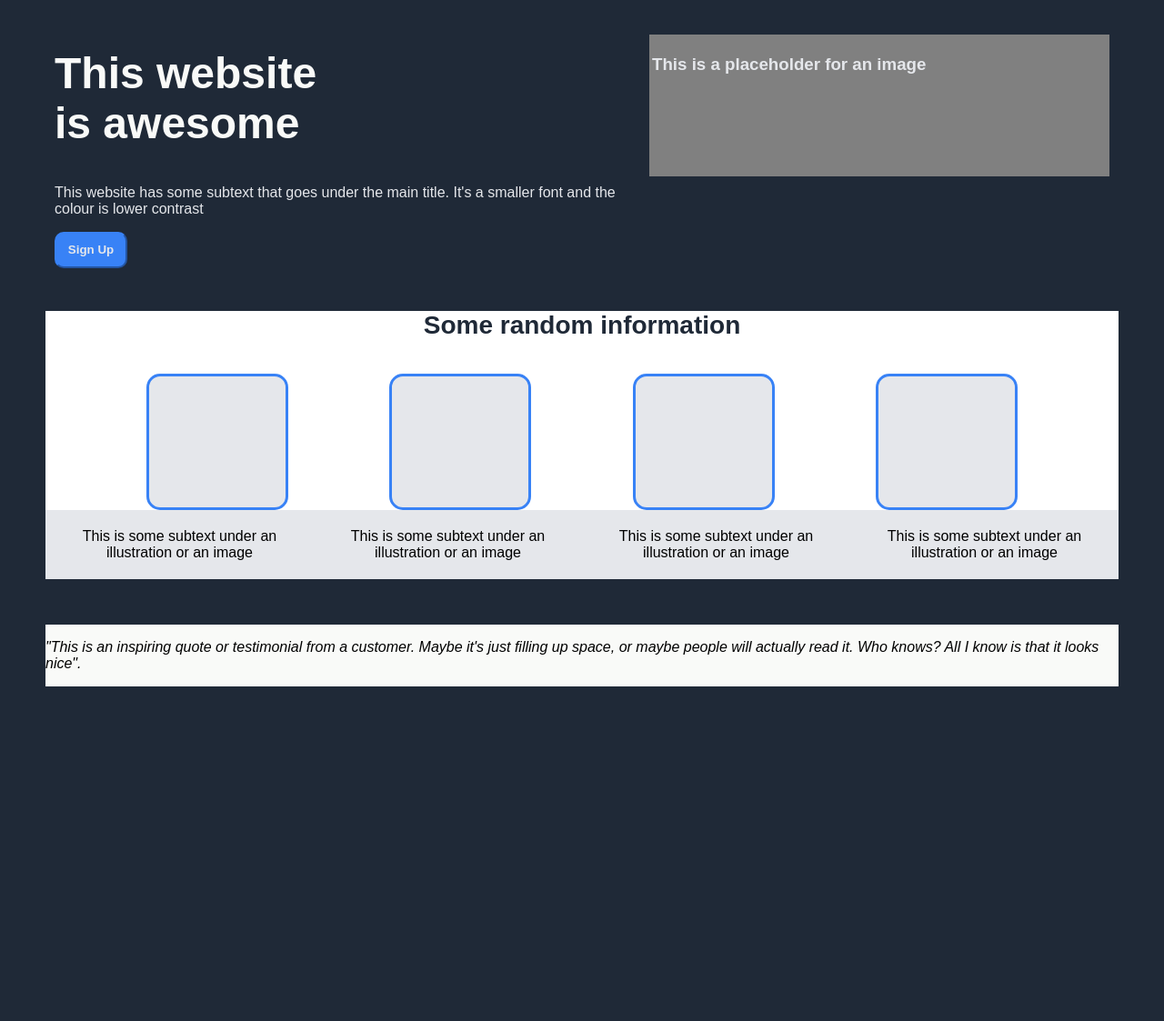
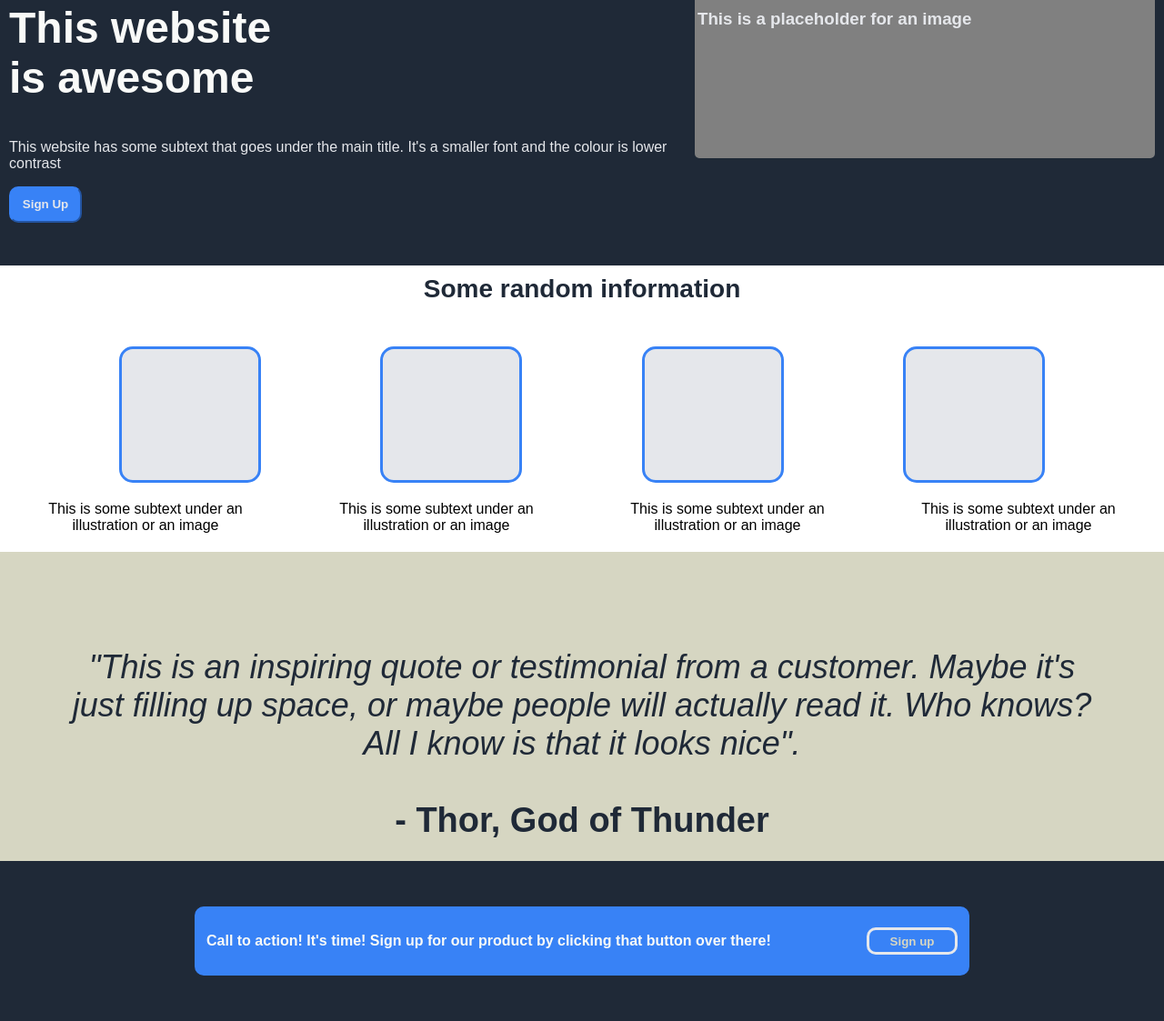
Before and after one commit to BrownieTheBear/Landing_Page, a plain HTML site: page index.html in a window 1280 px wide. Shown: the part 147-1270 px from the top of the page at 91% size. Before the commit the page ends 952 px from the top, so only its background shows below. Drawn offline with Linux system fonts and the light colour scheme.

Commit message:
index.html

```diff
--- a/index.html
+++ b/index.html
@@ -48,11 +48,23 @@
             <p>This is some subtext under an illustration or an image</p>
         </div>
     </div>
-    </body>
     <div class="testimonial">
         <p><em>"This is an inspiring quote or testimonial from a customer.
             Maybe it's just filling up space, or maybe people will actually read it.
-            Who knows? All I know is that it looks nice".</em></p>
+            Who knows? All I know is that it looks nice".</em>
+            <br>
+            <br>
+            <span style="color: #1f2937; font-size: 38px; font-weight: bolder;">- Thor, God of Thunder </span>
+        </p>
+    </div>
+    <div class="bottomsection">
+        <div class="calltoaction">
+            <p>Call to action! It's time!
+                Sign up for our product by clicking that button over there!</p>
+            <div class="actionbutton">
+                <button>Sign up</button>
+            </div>
+        </div>
     </div>
 </body>
 </html>
--- a/stylesheet.css
+++ b/stylesheet.css
@@ -3,7 +3,8 @@ html {
 }
 
 body {
-    margin: 50px;
+    margin: 0;
+
     background-color: #1f2937;
 }
 
@@ -18,7 +19,8 @@ header {
 
 .placeholders {
     display: flex;
-    column-gap: 20px;
+    column-gap: 58px;
+    justify-content: space-between;
     margin-top: 20px;
     margin-right: 20px;
 }
@@ -57,8 +59,9 @@ article {
 .imageplaceholder {
     background-color: grey;
     border: grey;
+    border-radius: 5px;
     border-style: solid;
-    height: 150px;
+    height: 180px;
     display: flex;
     text-align: center;
     flex-direction: row;
@@ -69,7 +72,7 @@ article {
 .images{
     display: flex;
     flex-direction: row;
-    background-color:#e5e7eb;
+    background-color:white;
     justify-content: space-evenly;
     height: auto;
 
@@ -84,6 +87,7 @@ article {
 
 .midsection {
     background-color: white;
+    margin-top: 10px;
 }
 
 .boxes {
@@ -96,6 +100,7 @@ article {
 }
 
 h4 {
+    padding: 10px;
     text-align: center;
     color:#1f2937;
     font-size: 28px;
@@ -113,21 +118,24 @@ h4 {
 
 .testimonial {
     display: flex;
-    margin-top: 50px;
-    background-color: #f9faf8 ;
+    height: 200px;
+    background-color: #d6d6c2 ;
     justify-content: center;
+    padding: 70px;
 
 }
 
-.testimonial > em {
+.testimonial > p {
     text-align: center;
+    font-size: 36px;
+    font-style: light italic;
+    color: #1f2937;
 }
-
-
 
 section {
     display: flex;
     background: #1f2937;
+    flex: 2;
     color:#e5e7eb;
     justify-content: space-between;
 }
@@ -147,3 +155,40 @@ section {
     font-weight: bold;
     width: 80px;
 }
+
+.bottomsection {
+    display: flex;
+    padding: 50px;
+    justify-content: center;
+    flex-direction: row;
+
+}
+
+.calltoaction {
+    display: flex;
+    background-color: #3882f6;
+    color: #f9faf8;
+    border-radius: 10px;
+    font-weight: bolder;
+    align-items: center;
+    width: 70%;
+    text-align: center;
+    border-style: solid;
+    border-color: #3882f6;
+    justify-content: center;
+    padding: 10px;
+    justify-content: space-between;
+}
+
+.actionbutton button {
+    background-color: #3882f6;
+    color: #d6d6c2;
+    font-weight: bolder;
+    height: 30px;
+    width: 100px;
+    border-style: solid;
+    border-radius: 10px;
+    border-color: #e5e7eb;
+    border-width: 3px;
+
+}
```
